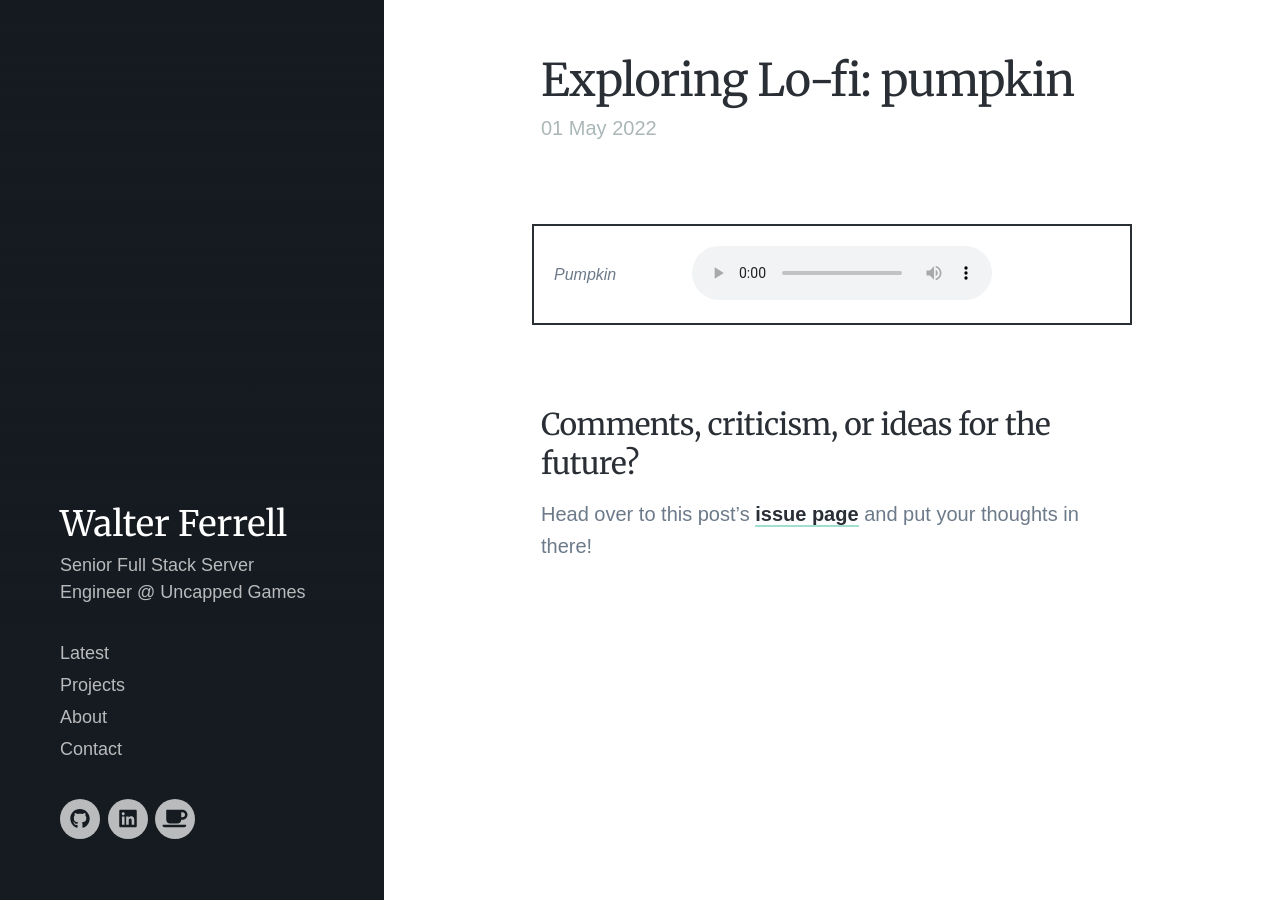
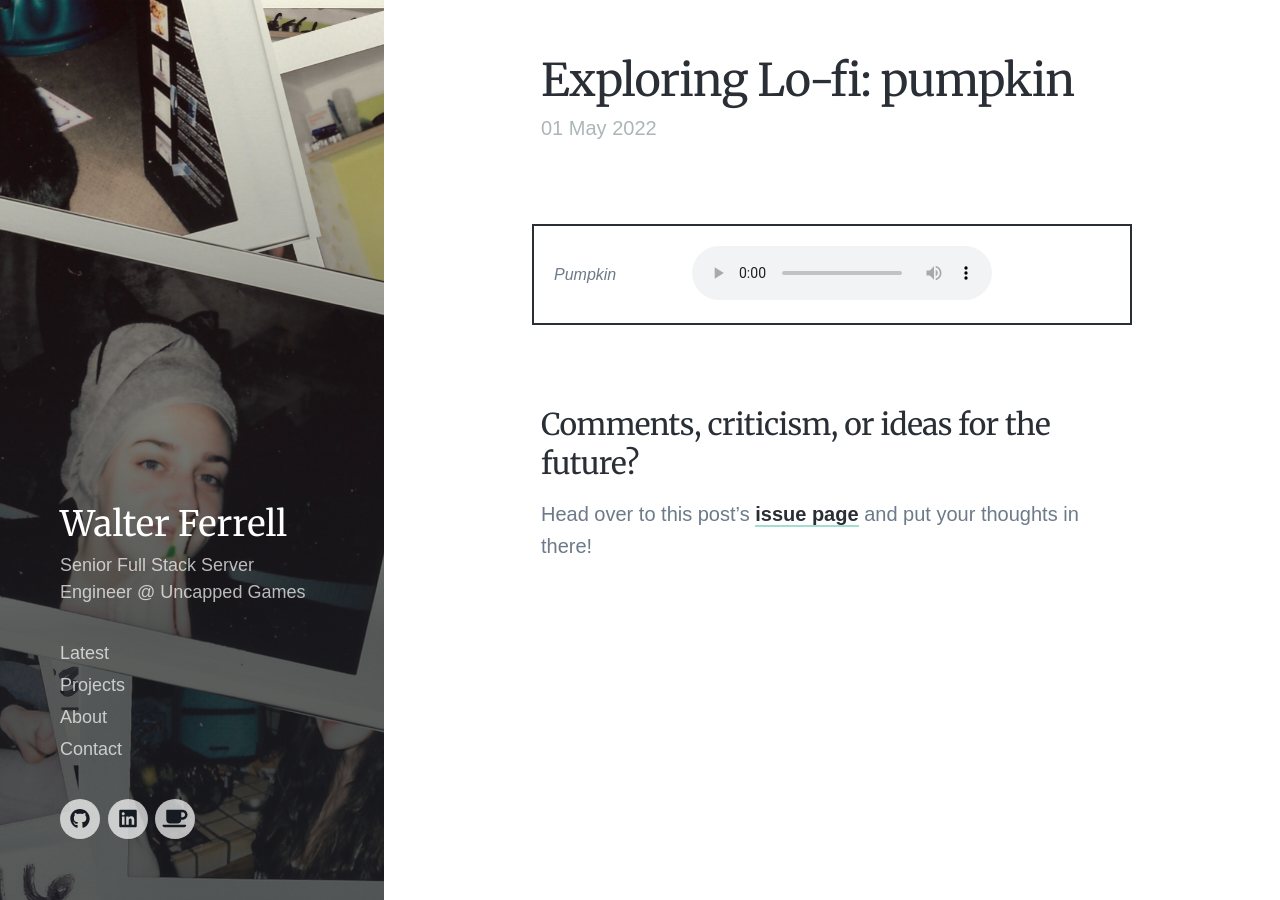
Before and after one commit to mtnbonez/mtnbonez.github.io, a Jekyll site: the page built from _posts/2022-05-01-Exploring-Lofi-Pumpkin.md, in a window 1280 px wide and 900 px high. Built offline with Jekyll 4.4.1, drawn with Linux system fonts in a browser that asks for light colours; nearby versions of some CDN libraries; some web fonts are replaced.

Commit message:
fixing picture for pumpkin post

```diff
--- a/_posts/2022-05-01-Exploring-Lofi-Pumpkin.md
+++ b/_posts/2022-05-01-Exploring-Lofi-Pumpkin.md
@@ -2,7 +2,7 @@
 layout: post
 title: "Exploring Lo-fi: pumpkin"
 date: 2022-05-01 01:03:00 -0700
-featured_image: '/images/blog/First-Beats-Pimpkin/pumpkin-cover.jpg'
+featured_image: '/images/blog/Exploring-Lofi-Pumpkin/pumpkin-cover.jpg'
 categories: music, audio, ableton, guitalele
 exercept: 'First time posting on Spotify!'
 ---
```
Also changed, not shown: images/blog/Exploring-Lofi-Pumpkin/pumpkin-cover.jpg (renamed from images/blog/First-Beats-Pumpkin/pumpkin-cover.jpg).
